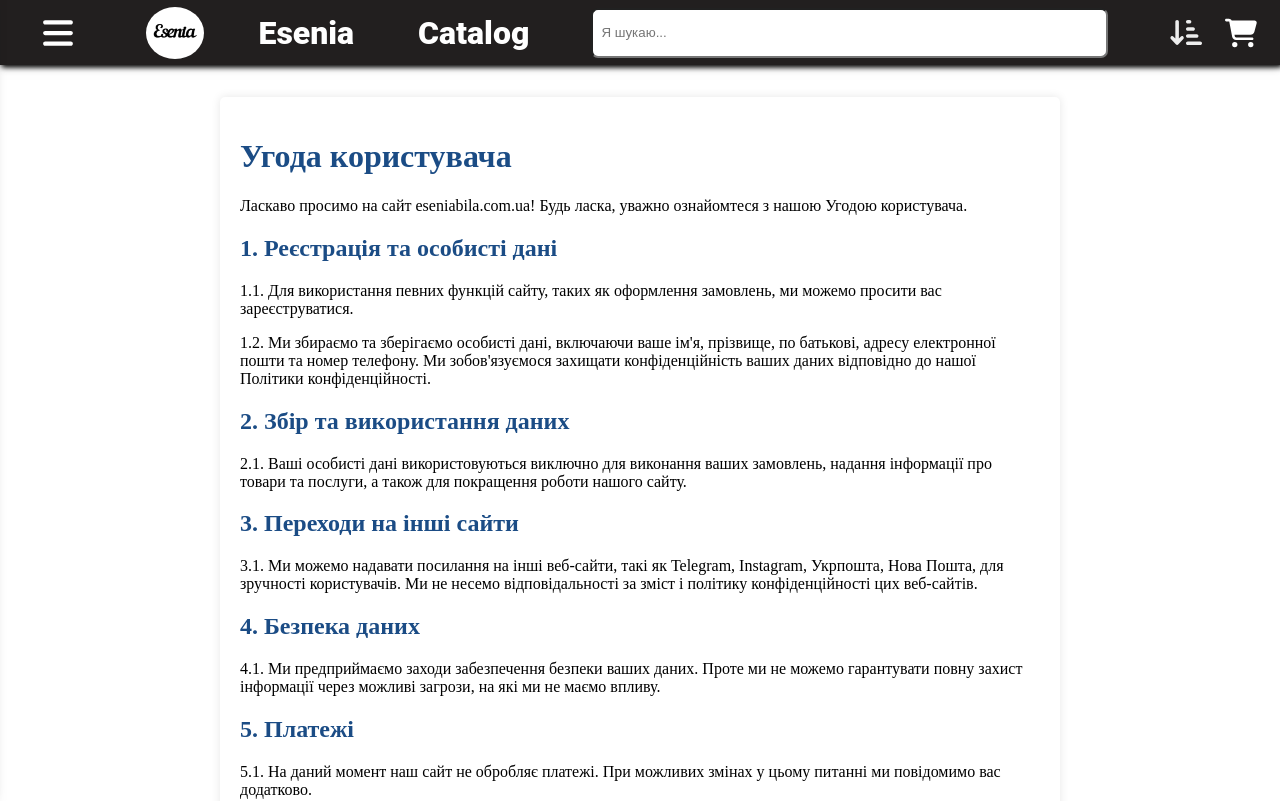
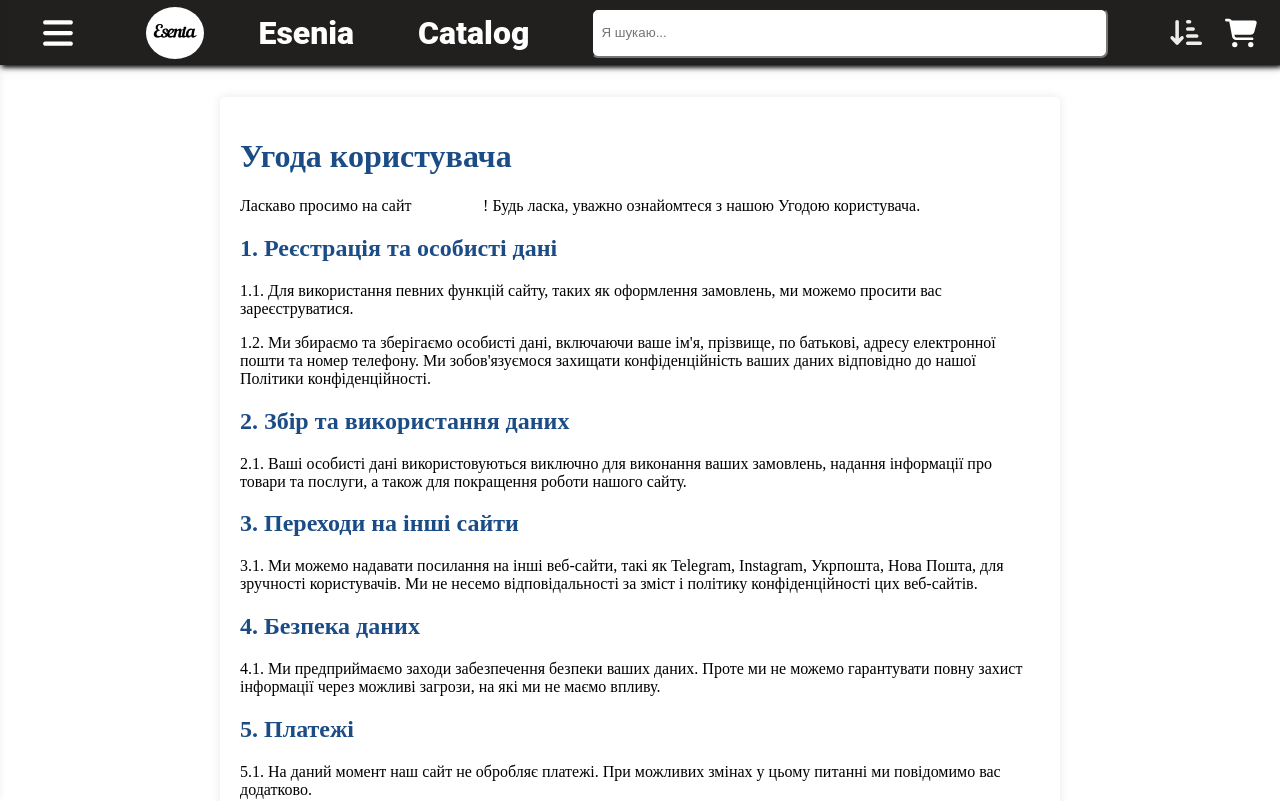
Before and after one commit to NktZhchnk/vueShop, a Vue app: page /uiUserAgreement in a window 1280 px wide. Shown: the top 801 px of the page. Built offline with nearby package versions, Linux system fonts and the light colour scheme; a web font is replaced by a local one.

Commit message:
add UiUserAgreement

```diff
--- a/src/components/Users/UiUserAgreement.vue
+++ b/src/components/Users/UiUserAgreement.vue
@@ -7,7 +7,7 @@
     <h1>Угода користувача</h1>
 
     <p>
-      Ласкаво просимо на сайт eseniabila.com.ua! Будь ласка, уважно ознайомтеся з нашою Угодою користувача.
+      Ласкаво просимо на сайт <a href="https://eseniabila.com.ua/">eseniabila</a>! Будь ласка, уважно ознайомтеся з нашою Угодою користувача.
     </p>
 
     <h2>1. Реєстрація та особисті дані</h2>
```
